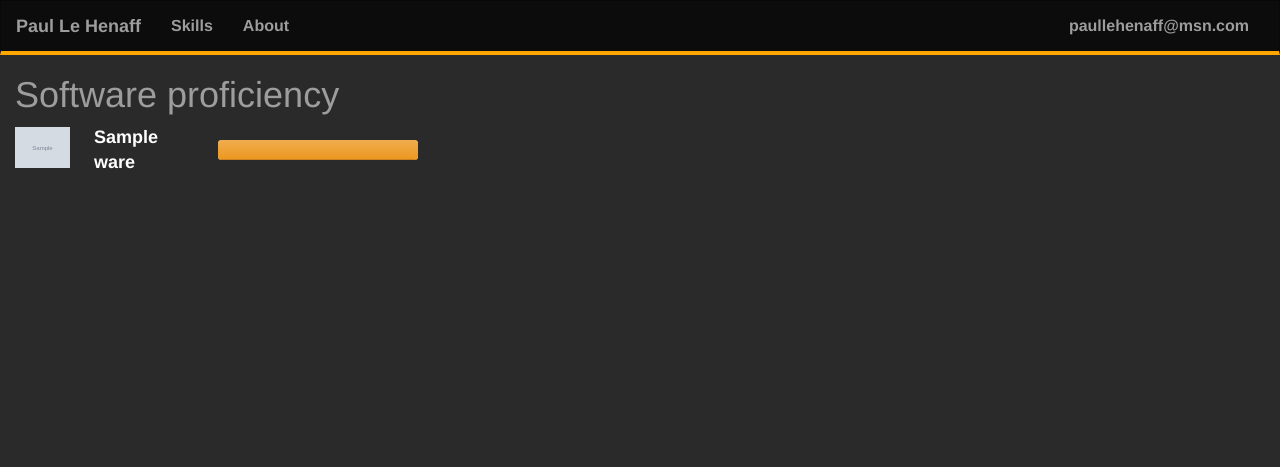
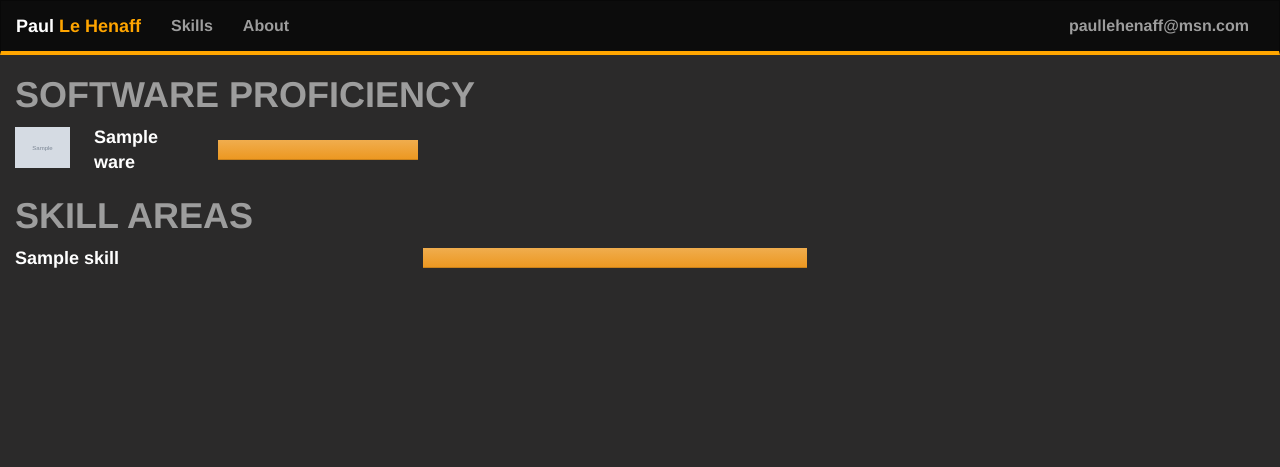
Before and after one commit to gordon13/portfolio, a Django app: template mainapp/templates/app/skills.html in a window 1280 px wide. Shown: the top 467 px of the page. Run offline with Django 3.2, Linux system fonts and the light colour scheme; the template is opened without the code that fills it: most values are stand-ins (such as "Sample title", 1, 10 or a date in 2020); grey boxes marked "Sample" are stand-in pictures; some libraries are stand-ins or nearby versions; some web fonts are replaced.

Commit message:
More tweaks to styling. Looks better now. Updated data base with more software and skills. Need to finish the about page and tweak some stuff on the skills page. Gllaery is pretty much done I think although I might improve the full scree functionality a bit.

```diff
--- a/app/settings.py
+++ b/app/settings.py
@@ -130,3 +130,9 @@
 PIECE_TYPES = ( ('art','Art'),
                 ('audio','Audio'),
                 ('writing','Writing'))
+
+# Custom Globl vars
+SOFTWARE_TYPES = ( ('3d','3D'),
+                   ('2d','2D'),
+                   ('tool','Tool'),
+                   ('misc','Misc'))
--- a/app/urls.py
+++ b/app/urls.py
@@ -24,8 +24,9 @@
 
     #pages
     url(r'^$', views.index, name='index'),
-    url(r'^threedee/$', views.threedee, name='threedee'),
+    #url(r'^threedee/$', views.threedee, name='threedee'),
     url(r'^skills/$', views.skills, name='skills'),
+    url(r'^about/$', views.about, name='about'),
 ]
 
 if settings.DEBUG:
--- a/mainapp/models.py
+++ b/mainapp/models.py
@@ -3,7 +3,7 @@
 from django_thumbs.db.models import ImageWithThumbsField
 from django.db import models
 
-from app.settings import PIECE_TYPES
+from app.settings import PIECE_TYPES, SOFTWARE_TYPES
 
 class Piece(models.Model):
 	name 		= models.CharField(null=True, blank=True, max_length=50)
@@ -21,6 +21,7 @@
 	name 		= models.CharField(null=True, blank=True, max_length=50)
 	image 		= ImageWithThumbsField(null=True, blank=True, upload_to='images/software', sizes=((100,100)))
 	level 		= models.DecimalField(null=True, blank=True, decimal_places=1, max_digits=3)
+	sType		= models.CharField(choices=SOFTWARE_TYPES, null=True, blank=True, max_length=50)
 
 	def __unicode__(self):
 		return self.name
--- a/mainapp/static/css/theme.css
+++ b/mainapp/static/css/theme.css
@@ -15,19 +15,28 @@
     z-index: 100;
 }
 
-.brand .nametag {
-	border-radius: 50%;
-	background-color: green;
+.nav-toggle .icon-bar {
+    color: orange;
 }
 
+/*////////// brand ////////////*/
+.brand .nametag {
+
+}
+.nametag .first-name {
+    color: white;
+}
+.nametag .last-name {
+    color: orange;
+}
 /*///////////  body /////////////*/
-h1,
-h2,
-h3,
-h4 {
-	/*color: #9d9d9d;*/
+h1 {
+	text-transform: uppercase;
+    font-weight: 900;
 }
-
+p {
+    font-weight: normal;
+}
 
 body {
 	min-height: 2000px;
@@ -57,6 +66,7 @@
 	overflow: hidden;
 	position: relative;
 	margin: 0;
+
 }
 
 .thumbnail .dark-overlay {
@@ -64,7 +74,9 @@
 	position: absolute;
 	width: 300px;
 	height: 500px;
-	border: 4px solid orange;
+	border: 1px solid orange;
+    border-right-width: 3px;
+    border-bottom-width: 3px;
 	-webkit-animation: fadeInFromNone 0.5s ease-out;
        /*-moz-animation: fadeInFromNone 0.5s ease-out;
          -o-animation: fadeInFromNone 0.5s ease-out;*/
@@ -108,6 +120,13 @@
     border-bottom: solid 3px rgb(73, 112, 199);
     padding-bottom: 10px;
 }
+
+.thumbnail .info-overlay p {
+    font-weight: 600;
+    font-size: small;
+    color: #9D9D9D;
+}
+
 .thumbnail .info-overlay .content{
 	margin-top: 75%;
 	padding: 15px;
@@ -183,11 +202,40 @@
     width: 100px;
     vertical-align: middle;
 }
+
 .skills-software .software .progress {
     width: 200px;
     margin: 0 0 0 20px;
     vertical-align: middle;
+    border-radius: 0;
 }
+
 .skills-software .software .progress-bar {
     font-size: 18;
 }
+
+/* art/expertise */
+.row.skill {
+    margin-bottom: 10px;
+}
+.skills-art .skill * {
+    display: inline-block;
+}
+.skills-art .skill span {
+    color: white;
+    font-size: 18;
+    width: 30%;
+    vertical-align: middle;
+    margin-left: 15px;
+}
+
+.skills-art .skill .progress {
+    width: 30%;
+    margin: 0 0 0 20px;
+    vertical-align: middle;
+    border-radius: 0;
+}
+
+.skills-art .skill .progress-bar {
+    font-size: 18;
+}
--- a/mainapp/templates/app/index.html
+++ b/mainapp/templates/app/index.html
@@ -19,7 +19,7 @@
 					<div class="content">
 						<span class="glyphicon glyphicon-zoom-in zoom" aria-hidden="true"></span>
 						<h2>{{piece.name}}</h2>
-						<p>{{piece.description}}</p>
+						<p>{{piece.description|truncatechars:18 }} {% if piece.description %}(read more){% endif %}</p>
 						<div class="software">
 							{% for ware in piece.software.all %}
 								<img src="{{ware.image.url}}" alt="{{ware.name}}" title="{{ware.name}}" />
--- a/mainapp/templates/app/skills.html
+++ b/mainapp/templates/app/skills.html
@@ -1,8 +1,8 @@
 {% extends 'base.html' %}
 {% block content %}
 {% load app_extras %}
-<h1>Software proficiency</h1>
 
+	<h1>Software proficiency</h1>
 	<div class="skills-software">
 		{% for ware in software %}
 
@@ -18,12 +18,18 @@
 		{% endfor %}
 	</div>
 
+	<h1>Skill areas</h1>
 	<div class="skills-art">
-		<ul>
-			{% for skill in skills %}
-				<li>{{skill}}</li>
-			{% endfor %}
-		</ul>
+		{% for skill in skills_obj %}
+		<div class="row skill">
+			<span>{{skill.name}}</span>
+			<div class="progress">
+				<div class="progress-bar progress-bar-warning" role="progressbar" style="width:{% to_percent skill.level %}%" title="{{skill.level|to_int}}/10">
+					{{skill.level|to_int}}/10
+				</div>
+			</div>
+		</div>
+		{% endfor %}
 	</div>
 
 
--- a/mainapp/templates/base.html
+++ b/mainapp/templates/base.html
@@ -22,7 +22,7 @@
         </button>
         <a class="navbar-brand" href="{% url 'index' %}">
         <div class="nametag">
-        Paul Le Henaff
+        <span class="first-name">Paul</span> <span class="last-name">Le Henaff</span>
         </div>
         </a>
       </div>
```
Also changed, not shown: mainapp/templates/app/3d.html (deleted, +0 -9 lines), mainapp/templates/app/about.html (added, +31 -0 lines), mainapp/views.py (+4 -4 lines), db.sqlite3, mainapp/media/images/software/3dsmax7.png (added), mainapp/media/images/software/git.png (added), mainapp/migrations/0004_software_stype.py (added).
